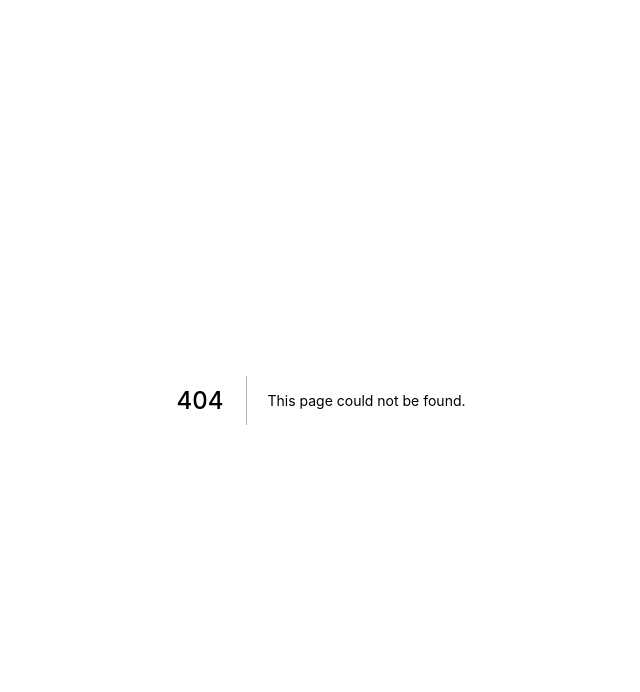
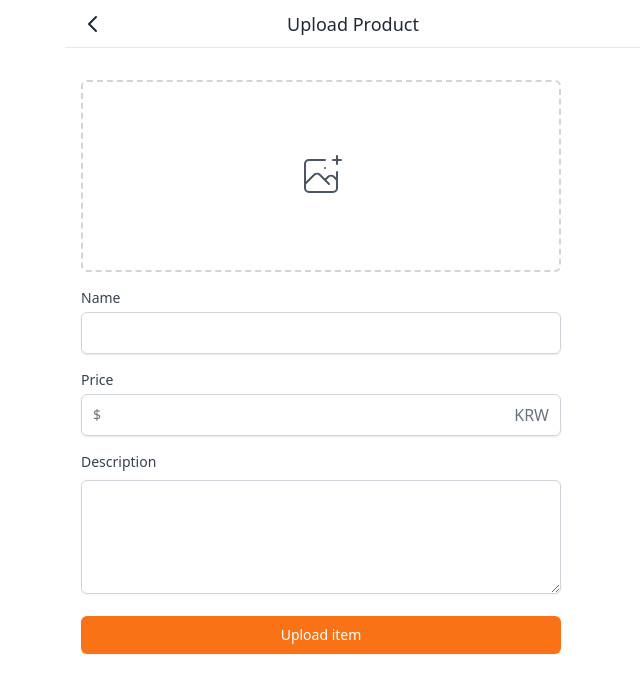
Before and after one commit to sophie-jhkim/nomadcoder_carrot_market, a Next.js app: page /products/upload in a window 1280 px wide. Before the commit this address had no page. Shown: the top 692 px of the page, without its empty margins (319-959 px from the left). Built offline with nearby package versions, Linux system fonts and the light colour scheme.

Commit message:
Create: upload page

```diff
--- /dev/null
+++ b/pages/products/upload.tsx
@@ -0,0 +1,58 @@
+import useMutation from "@libs/client/useMutation";
+import type { NextPage } from "next";
+import { useForm } from "react-hook-form";
+import Button from "../../components/button";
+import Input from "../../components/input";
+import Layout from "../../components/layout";
+import TextArea from "../../components/textarea";
+interface UploadProductForm{
+  name: string,
+  price: number,
+  description: string
+}
+
+const Upload: NextPage = () => {
+  const {register, handleSubmit} = useForm<UploadProductForm>();
+  const [uploadProduct, {loading, data}] = useMutation("/api/products")
+  const onValid = (data:UploadProductForm) =>{
+    if(loading) return;
+    uploadProduct(data)
+  }
+  return (
+    <Layout canGoBack title="Upload Product">
+      <form className="p-4 space-y-4" onSubmit={handleSubmit(onValid)}>
+        <div>
+          <label className="w-full cursor-pointer text-gray-600 hover:border-orange-500 hover:text-orange-500 flex items-center justify-center border-2 border-dashed border-gray-300 h-48 rounded-md">
+            <svg
+              className="h-12 w-12"
+              stroke="currentColor"
+              fill="none"
+              viewBox="0 0 48 48"
+              aria-hidden="true"
+            >
+              <path
+                d="M28 8H12a4 4 0 00-4 4v20m32-12v8m0 0v8a4 4 0 01-4 4H12a4 4 0 01-4-4v-4m32-4l-3.172-3.172a4 4 0 00-5.656 0L28 28M8 32l9.172-9.172a4 4 0 015.656 0L28 28m0 0l4 4m4-24h8m-4-4v8m-12 4h.02"
+                strokeWidth={2}
+                strokeLinecap="round"
+                strokeLinejoin="round"
+              />
+            </svg>
+            <input className="hidden" type="file" />
+          </label>
+        </div>
+        <Input register={register("name",{required : true})} required label="Name" name="name" type="text" />
+        <Input register={register("price",{required : true})}
+          required
+          label="Price"
+          name="price"
+          type="text"
+          kind="price"
+        />
+        <TextArea register={register("description",{required : true})} name="description" label="Description" required/>
+        <Button text={loading? "Loading" : "Upload item"} />
+      </form>
+    </Layout>
+  );
+};
+
+export default Upload;
```
